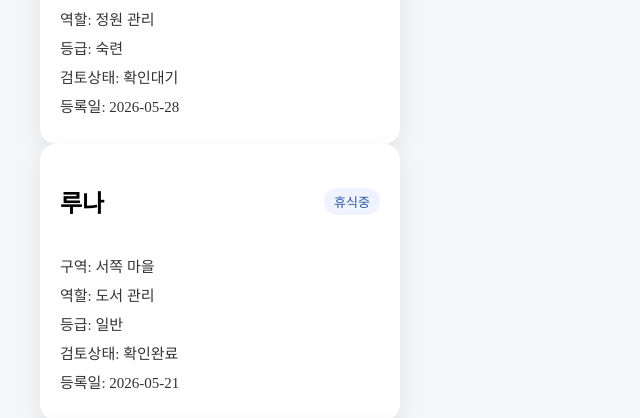
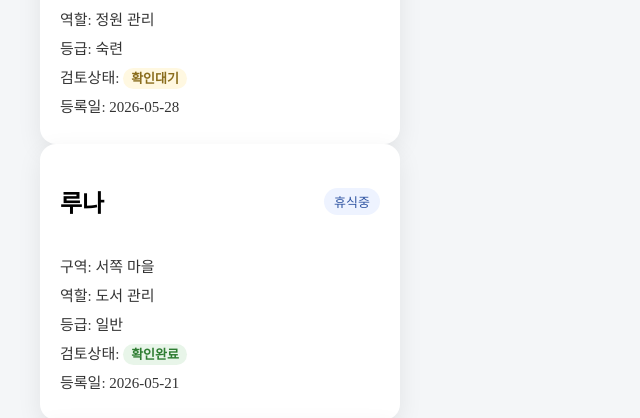
Before and after one commit to JEON-DONG-HEE/wise-village-life, a React (Vite) app: page / in a window 1280 px wide. Shown: the part 282-700 px from the top of the page, without its empty margins (0-640 px from the left). Built offline with nearby package versions, Linux system fonts and the light colour scheme.

Commit message:
검토상태 뱃지 추가

```diff
--- a/src/App.tsx
+++ b/src/App.tsx
@@ -62,6 +62,20 @@ const getStatusClassName = (status: ResidentStatus) => {
   return "";
 };
 
+const getReviewClassName = (reviewStatus: ReviewStatus) => {
+  if (reviewStatus === "확인대기") {
+    return "review-badge--pending";
+  }
+  if (reviewStatus === "확인완료") {
+    return "review-badge--complete";
+  }
+  if (reviewStatus === "반려") {
+    return "review-badge--rejected";
+  }
+
+  return "";
+};
+
 function App() {
   return (
     <div className="app">
@@ -86,7 +100,14 @@ function App() {
               <p>구역: {resident.area}</p>
               <p>역할: {resident.role}</p>
               <p>등급: {resident.level}</p>
-              <p>검토상태: {resident.reviewStatus}</p>
+              <p>
+                검토상태:{" "}
+                <span
+                  className={`review-badge ${getReviewClassName(resident.reviewStatus)}`}
+                >
+                  {resident.reviewStatus}
+                </span>
+              </p>
               <p>등록일: {resident.registeredAt}</p>
             </div>
           </section>
--- a/src/styles/App.scss
+++ b/src/styles/App.scss
@@ -62,3 +62,23 @@
     color: #8a6d1d;
   }
 }
+
+.review-badge {
+  padding: 3px 8px;
+  border-radius: 999px;
+  font-size: 13px;
+  font-weight: 600;
+
+  &--pending {
+    background-color: #fff8e1;
+    color: #8a6d1d;
+  }
+  &--complete {
+    background-color: #e8f5e9;
+    color: #2e7d32;
+  }
+  &--rejected {
+    background-color: #ffebee;
+    color: #c62828;
+  }
+}
```
